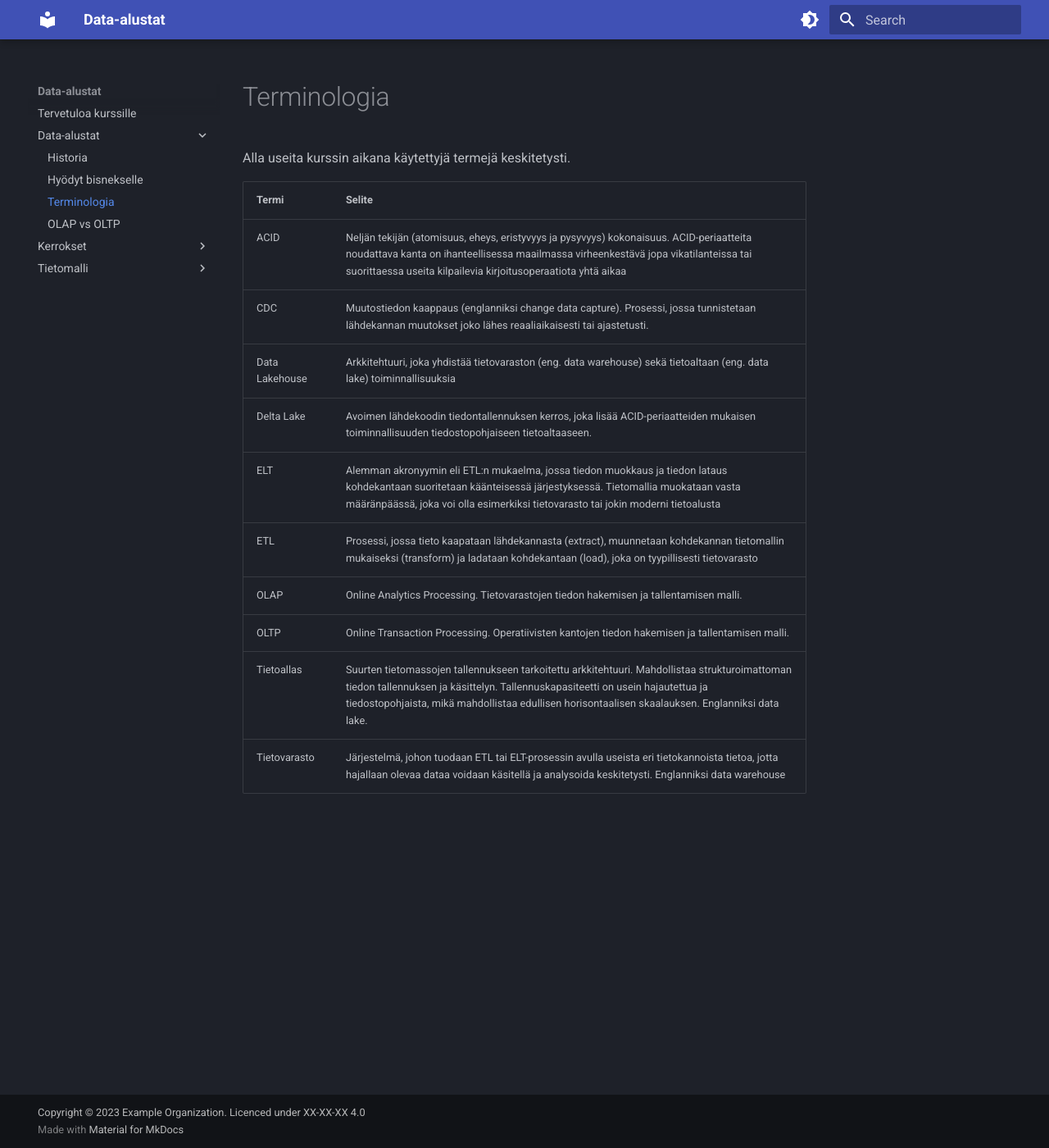
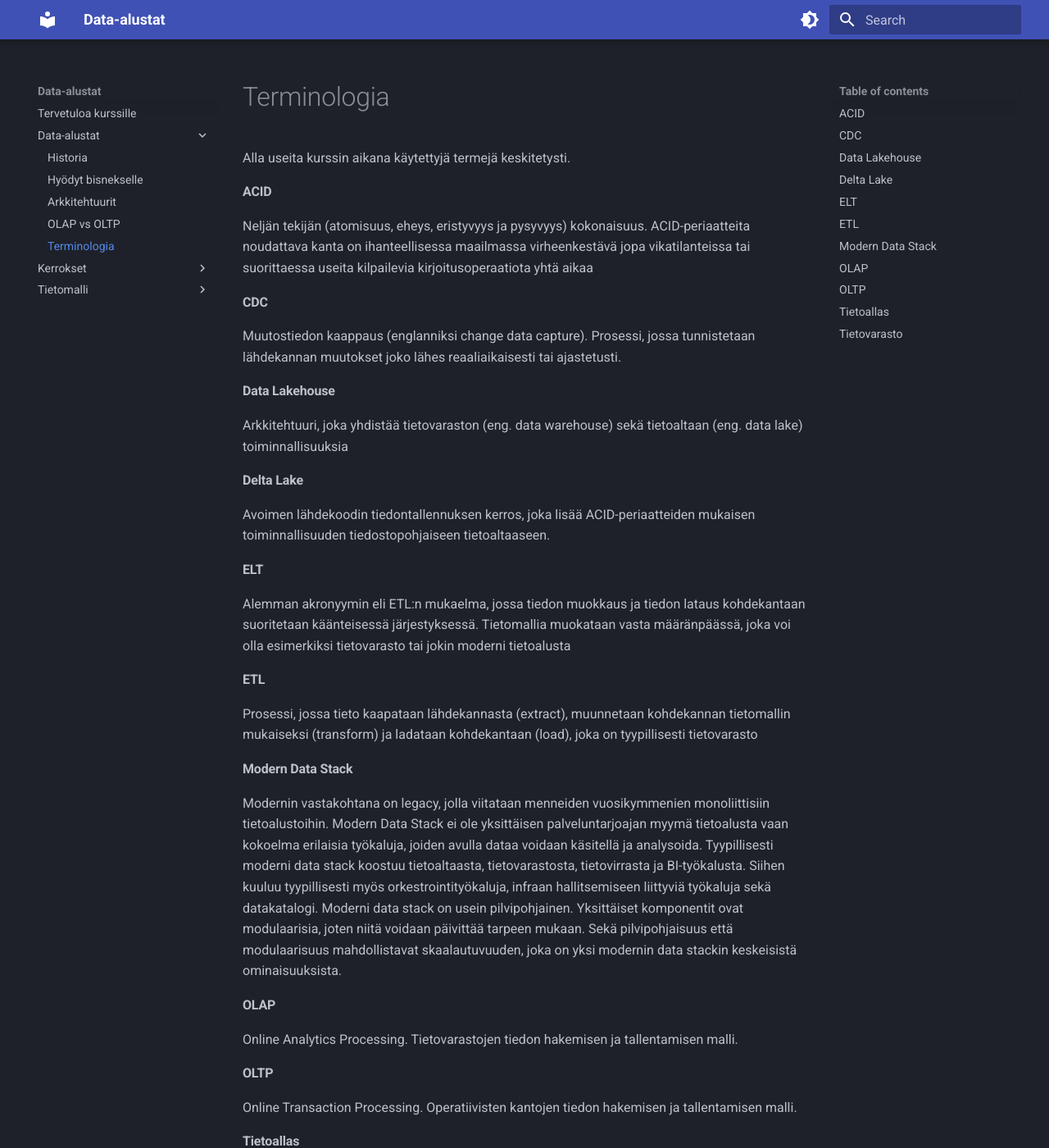
Before and after one commit to sourander/data-alustat, an MkDocs documentation site: the page built from docs/data_alustat/terminologia.md, in a window 1280 px wide and 1400 px high. Shown: the whole window at 82% size. Built offline with MkDocs 1.6.1 and Material for MkDocs 9.7.7, drawn with Linux system fonts in a browser that asks for light colours.

Commit message:
Reorganised lessons

```diff
--- a/docs/data_alustat/terminologia.md
+++ b/docs/data_alustat/terminologia.md
@@ -1,14 +1,45 @@
 Alla useita kurssin aikana käytettyjä termejä keskitetysti.
 
-| Termi          | Selite                                                       |
-| -------------- | ------------------------------------------------------------ |
-| ACID           | Neljän tekijän (atomisuus, eheys, eristyvyys ja pysyvyys) kokonaisuus. ACID-periaatteita noudattava kanta on ihanteellisessa maailmassa virheenkestävä jopa vikatilanteissa tai suorittaessa useita kilpailevia kirjoitusoperaatiota yhtä aikaa |
-| CDC            | Muutostiedon kaappaus (englanniksi change data capture). Prosessi, jossa tunnistetaan lähdekannan muutokset joko lähes reaaliaikaisesti tai ajastetusti. |
-| Data Lakehouse | Arkkitehtuuri, joka yhdistää tietovaraston (eng. data warehouse) sekä tietoaltaan (eng. data lake) toiminnallisuuksia |
-| Delta Lake     | Avoimen lähdekoodin tiedontallennuksen kerros, joka lisää ACID-periaatteiden mukaisen toiminnallisuuden tiedostopohjaiseen tietoaltaaseen. |
-| ELT            | Alemman akronyymin eli ETL:n mukaelma, jossa tiedon muokkaus ja tiedon lataus kohdekantaan suoritetaan käänteisessä järjestyksessä. Tietomallia muokataan vasta määränpäässä, joka voi olla esimerkiksi tietovarasto tai jokin moderni tietoalusta |
-| ETL            | Prosessi, jossa tieto kaapataan lähdekannasta (extract), muunnetaan  kohdekannan tietomallin mukaiseksi (transform) ja ladataan kohdekantaan (load), joka on tyypillisesti tietovarasto |
-| OLAP           | Online Analytics Processing. Tietovarastojen tiedon hakemisen ja tallentamisen malli. |
-| OLTP           | Online Transaction Processing. Operatiivisten kantojen tiedon hakemisen ja tallentamisen malli. |
-| Tietoallas     | Suurten tietomassojen tallennukseen tarkoitettu arkkitehtuuri. Mahdollistaa strukturoimattoman tiedon tallennuksen ja käsittelyn. Tallennuskapasiteetti on usein hajautettua ja tiedostopohjaista, mikä mahdollistaa edullisen horisontaalisen skaalauksen. Englanniksi data lake. |
-| Tietovarasto   | Järjestelmä, johon tuodaan ETL tai ELT-prosessin avulla useista eri tietokannoista tietoa, jotta hajallaan olevaa dataa voidaan käsitellä ja analysoida keskitetysti. Englanniksi data warehouse |
+#### ACID
+
+Neljän tekijän (atomisuus, eheys, eristyvyys ja pysyvyys) kokonaisuus. ACID-periaatteita noudattava kanta on ihanteellisessa maailmassa virheenkestävä jopa vikatilanteissa tai suorittaessa useita kilpailevia kirjoitusoperaatiota yhtä aikaa
+
+#### CDC
+
+Muutostiedon kaappaus (englanniksi change data capture). Prosessi, jossa tunnistetaan lähdekannan muutokset joko lähes reaaliaikaisesti tai ajastetusti.
+
+#### Data Lakehouse
+
+Arkkitehtuuri, joka yhdistää tietovaraston (eng. data warehouse) sekä tietoaltaan (eng. data lake) toiminnallisuuksia
+
+#### Delta Lake
+
+Avoimen lähdekoodin tiedontallennuksen kerros, joka lisää ACID-periaatteiden mukaisen toiminnallisuuden tiedostopohjaiseen tietoaltaaseen.
+
+#### ELT
+
+Alemman akronyymin eli ETL:n mukaelma, jossa tiedon muokkaus ja tiedon lataus kohdekantaan suoritetaan käänteisessä järjestyksessä. Tietomallia muokataan vasta määränpäässä, joka voi olla esimerkiksi tietovarasto tai jokin moderni tietoalusta
+
+#### ETL
+
+Prosessi, jossa tieto kaapataan lähdekannasta (extract), muunnetaan  kohdekannan tietomallin mukaiseksi (transform) ja ladataan kohdekantaan (load), joka on tyypillisesti tietovarasto
+
+#### Modern Data Stack
+
+Modernin vastakohtana on legacy, jolla viitataan menneiden vuosikymmenien monoliittisiin tietoalustoihin. Modern Data Stack ei ole yksittäisen palveluntarjoajan myymä tietoalusta vaan kokoelma erilaisia työkaluja, joiden avulla dataa voidaan käsitellä ja analysoida. Tyypillisesti moderni data stack koostuu tietoaltaasta, tietovarastosta, tietovirrasta ja BI-työkalusta. Siihen kuuluu tyypillisesti myös orkestrointityökaluja, infraan hallitsemiseen liittyviä työkaluja sekä datakatalogi. Moderni data stack on usein pilvipohjainen. Yksittäiset komponentit ovat modulaarisia, joten niitä voidaan päivittää tarpeen mukaan. Sekä pilvipohjaisuus että modulaarisuus mahdollistavat skaalautuvuuden, joka on yksi modernin data stackin keskeisistä ominaisuuksista.
+
+#### OLAP
+
+Online Analytics Processing. Tietovarastojen tiedon hakemisen ja tallentamisen malli.
+
+#### OLTP
+
+Online Transaction Processing. Operatiivisten kantojen tiedon hakemisen ja tallentamisen malli.
+
+#### Tietoallas
+
+Suurten tietomassojen tallennukseen tarkoitettu arkkitehtuuri. Mahdollistaa strukturoimattoman tiedon tallennuksen ja käsittelyn. Tallennuskapasiteetti on usein hajautettua ja tiedostopohjaista, mikä mahdollistaa edullisen horisontaalisen skaalauksen. Englanniksi data lake.
+
+#### Tietovarasto
+
+Järjestelmä, johon tuodaan ETL tai ELT-prosessin avulla useista eri tietokannoista tietoa, jotta hajallaan olevaa dataa voidaan käsitellä ja analysoida keskitetysti. Englanniksi data warehouse
--- a/mkdocs.yml
+++ b/mkdocs.yml
@@ -30,8 +30,8 @@ markdown_extensions:
   # Emojis and icons
   - attr_list
   - pymdownx.emoji:
-      emoji_index: !!python/name:materialx.emoji.twemoji
-      emoji_generator: !!python/name:materialx.emoji.to_svg
+      emoji_index: !!python/name:material.extensions.emoji.twemoji
+      emoji_generator: !!python/name:material.extensions.emoji.to_svg
   # Mermaid graphs
   - pymdownx.superfences:
       custom_fences:
```
Also changed, not shown: docs/data_alustat/arkkitehtuurit.md (renamed from docs/kerrokset/arkkitehtuurit.md, +18 -7 lines), docs/data_alustat/historia.md (+3 -5 lines), docs/kerrokset/storage.md (+5 -5 lines), docs/data_alustat/.pages, docs/kerrokset/.pages, 1 other file.
